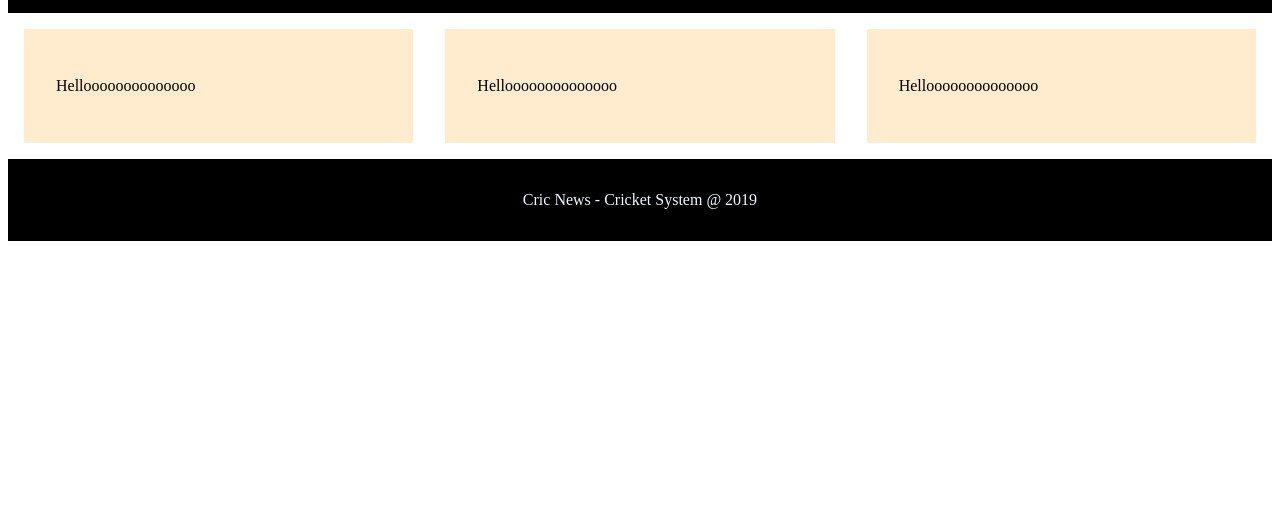
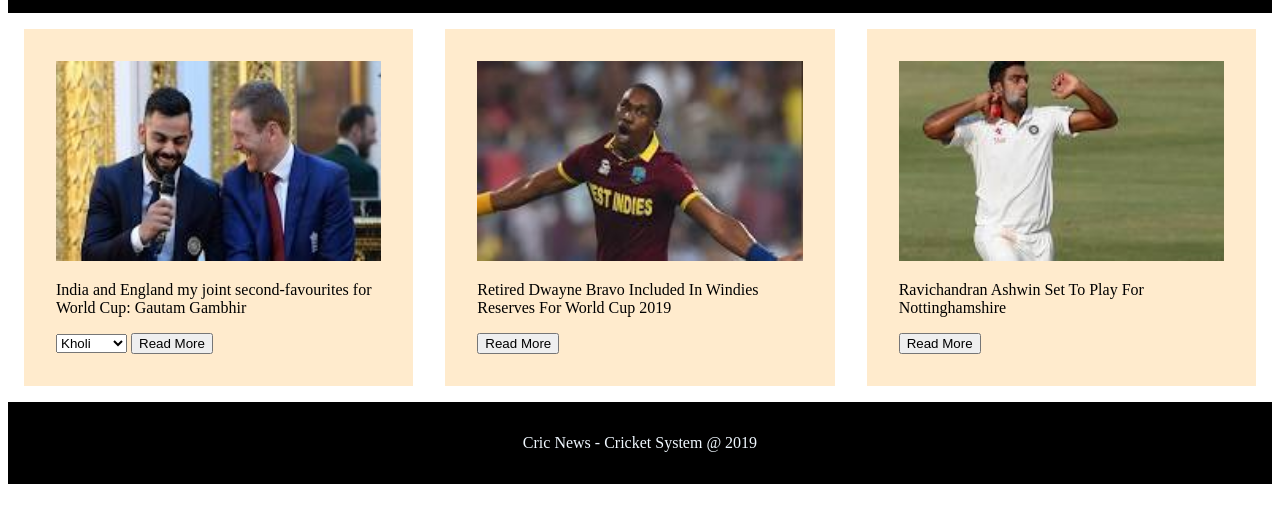
Before and after one commit to SomeshThakur/test, a plain HTML site: page index.html in a window 1280 px wide. Shown: the part 109-632 px from the top of the page. Drawn offline with Linux system fonts and the light colour scheme.

Commit message:
updated and made it more relevant.

```diff
--- a/js/script.js
+++ b/js/script.js
@@ -1,35 +1,44 @@
-const create_tag = (tag, attr, value) => {
-    let _tag = document.createElement(tag);
-    let _attr = document.createAttribute(attr)
-    _attr.value = value;
-    _tag.setAttributeNode(_attr);
-    return _tag;
+const Component = {
+    render: ({ tag, attr, child }) => {
+        _tag = tag == undefined ? `div` : `${tag}`;
+        // Inner Child of tag
+        _child = child == undefined ? `` : `${child}`;
+        // Basic attributes of tag
+        _attr = ``;
+        for (prop in attr) {
+            _attr += ` ${prop}='${attr[prop]}' `;
+        }
+        //Final render of HTML
+        return `<${_tag} ${_attr}>${_child}</${_tag}> `
+    }
 }
 
-let row = create_tag("div", "id", "row");
+let all_news = ["India and England my joint second-favourites for World Cup: Gautam Gambhir", "Retired Dwayne Bravo Included In Windies Reserves For World Cup 2019", "Ravichandran Ashwin Set To Play For Nottinghamshire"]
 
-let col = create_tag("div", "id", "column");
-let item = create_tag("div", "id", "item");
-let p = document.createElement("p");
-p.innerHTML = "Helloooooooooooooo";
-item.appendChild(p);
-col.appendChild(item)
-row.appendChild(col)
+let news1 = Component.render({ tag: `p`, attr: { id: `msg` }, child: all_news[0] });
+let news2 = Component.render({ tag: 'p', attr: { id: `msg` }, child: all_news[1] });
+let news3 = Component.render({ tag: 'p', attr: { id: `msg` }, child: all_news[2] });
 
-let col1 = create_tag("div", "id", "column");
-let item1 = create_tag("div", "id", "item");
-let p1 = document.createElement("p");
-p1.innerHTML = "Helloooooooooooooo";
-item1.appendChild(p1);
-col1.appendChild(item1)
-row.appendChild(col1)
+let img1 = Component.render({ tag: 'img', attr: { src: './assets/news-1.jpg' } })
+let img2 = Component.render({ tag: 'img', attr: { src: './assets/news-2.jpg' } })
+let img3 = Component.render({ tag: 'img', attr: { src: './assets/news-3.jpg' } })
 
-let col2 = create_tag("div", "id", "column");
-let item2 = create_tag("div", "id", "item");
-let p2 = document.createElement("p");
-p2.innerHTML = "Helloooooooooooooo";
-item2.appendChild(p2);
-col2.appendChild(item2)
-row.appendChild(col2)
+let button = Component.render({ tag: 'button', attr: { onClick: `alert("To Be added soon");` }, child: 'Read More' })
 
-document.getElementById("section").appendChild(row);
+let option1 = Component.render({ tag: 'option', attr: { value: 'Kholi' }, child: 'Kholi' });
+let option2 = Component.render({ tag: 'option', attr: { value: 'Dhoni' }, child: 'Dhoni' });
+let option3 = Component.render({ tag: 'option', attr: { value: 'Jadeja' }, child: 'Jadeja' });
+let option4 = Component.render({ tag: 'option', attr: { value: 'Dhawan' }, child: 'Dhawan' });
+let select = Component.render({ tag: 'select', attr: { name: 'team' }, child: option1 + option2 + option3 + option4 });
+
+let item1 = Component.render({ attr: { id: 'item' }, child: img1 + news1 + select + button })
+let item2 = Component.render({ attr: { id: 'item' }, child: img2 + news2 + button })
+let item3 = Component.render({ attr: { id: 'item' }, child: img3 + news3 + button })
+
+let col1 = Component.render({ attr: { id: 'col' }, child: item1 })
+let col2 = Component.render({ attr: { id: 'col' }, child: item2 })
+let col3 = Component.render({ attr: { id: 'col' }, child: item3 })
+
+let row = Component.render({ attr: { id: 'row' }, child: col1 + col2 + col3 })
+
+document.getElementById("section").innerHTML = row;
--- a/styles/style.css
+++ b/styles/style.css
@@ -4,10 +4,9 @@
     flex-wrap: wrap;
 }
 
-#column {
+#col {
     display: flex;
     flex-direction: column;
-    flex-basis: 100%;
     flex: 1;
 }
 
@@ -22,8 +21,8 @@
 }
 
 #item>img {
-    width: 10em;
-    height: 10em;
+    width: 100%;
+    height: 200px;
 }
 
 .header {
```
Also changed, not shown: index.html (+1 -1 lines), assets/bird-1.jpg (deleted), assets/bird-2.jpg (deleted), assets/bird-3.jpg (deleted), assets/news-1.jpg (added), assets/news-2.jpg (added), assets/news-3.jpg (added).
